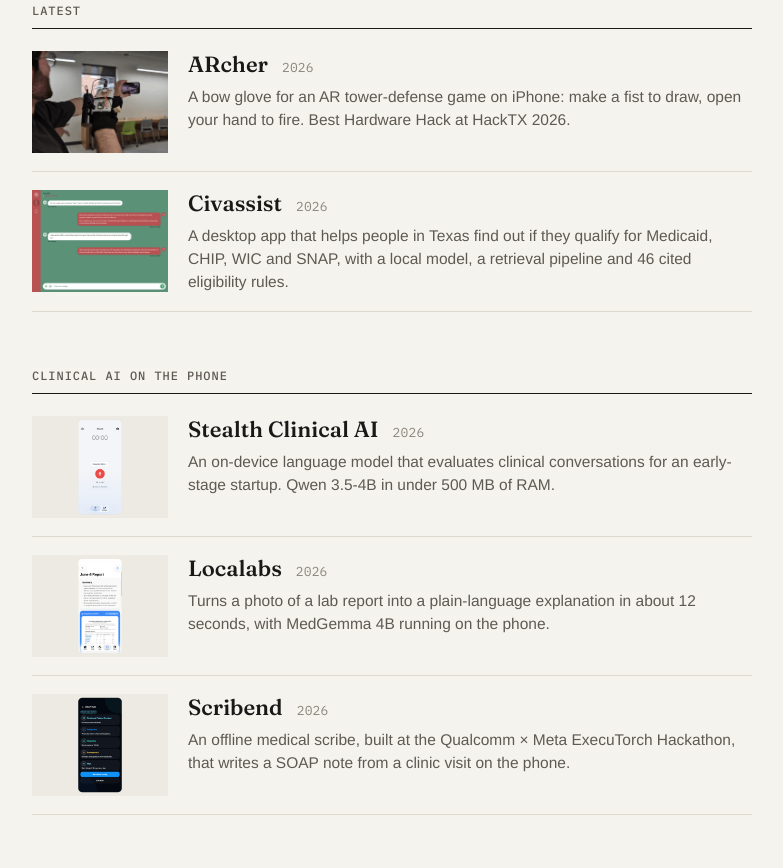
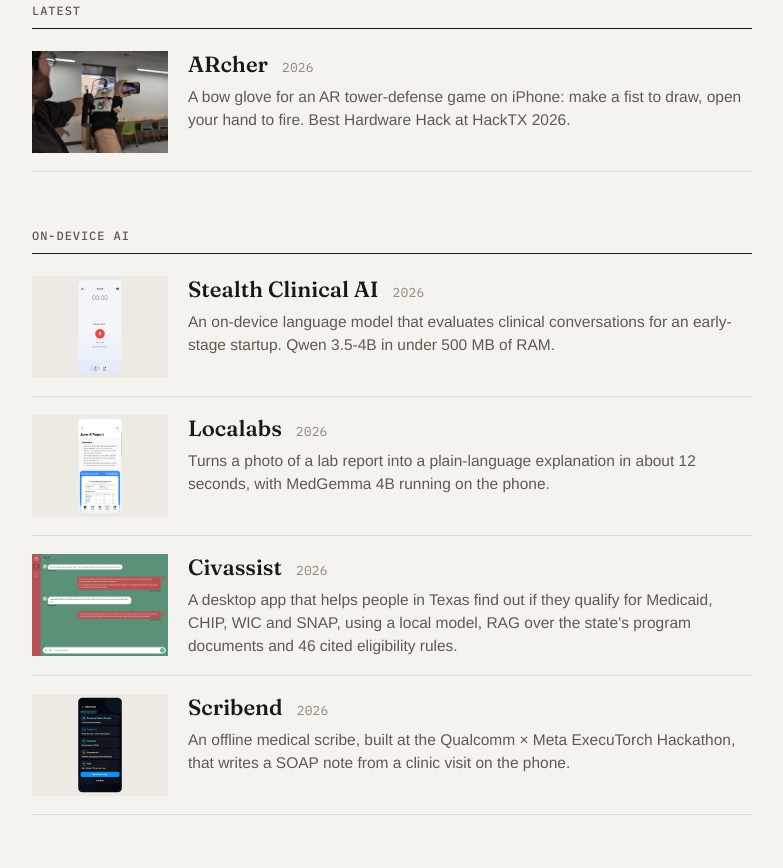
Before and after one commit to bshihab/website, a plain HTML site: page index.html in a window 1280 px wide. Shown: the part 406-1274 px from the top of the page, without its empty margins (248-1031 px from the left). Drawn offline with Linux system fonts and the light colour scheme; a web font is replaced by a local one.

Commit message:
Civassist: third in a renamed 'On-device AI' group, RAG in the summary lines

```diff
--- a/index.html
+++ b/index.html
@@ -42,14 +42,9 @@
       <div><div class="row-head"><h3 class="row-title">ARcher</h3><span class="row-year mono">2026</span></div>
       <p>A bow glove for an AR tower-defense game on iPhone: make a fist to draw, open your hand to fire. Best Hardware Hack at HackTX 2026.</p></div>
     </a>
-    <a class="row" href="civassist/">
-      <img class="thumb" src="civassist/screen.jpg" alt="The Civassist chat page partway through a screening conversation" width="1280" height="960">
-      <div><div class="row-head"><h3 class="row-title">Civassist</h3><span class="row-year mono">2026</span></div>
-      <p>A desktop app that helps people in Texas find out if they qualify for Medicaid, CHIP, WIC and SNAP, with a local model, a retrieval pipeline and 46 cited eligibility rules.</p></div>
-    </a>
   </section>
   <section class="group" aria-labelledby="g0">
-    <h2 id="g0">Clinical AI on the phone</h2>
+    <h2 id="g0">On-device AI</h2>
     <a class="row" href="clinical-ai/">
       <img class="thumb" src="clinical-ai/screen.jpg" alt="The app's recording screen" width="960" height="720">
       <div><div class="row-head"><h3 class="row-title">Stealth Clinical AI</h3><span class="row-year mono">2026</span></div>
@@ -59,6 +54,11 @@
       <img class="thumb" src="localabs/screen.jpg" alt="A Localabs report summary" width="960" height="720">
       <div><div class="row-head"><h3 class="row-title">Localabs</h3><span class="row-year mono">2026</span></div>
       <p>Turns a photo of a lab report into a plain-language explanation in about 12 seconds, with MedGemma 4B running on the phone.</p></div>
+    </a>
+    <a class="row" href="civassist/">
+      <img class="thumb" src="civassist/screen.jpg" alt="The Civassist chat page partway through a screening conversation" width="1280" height="960">
+      <div><div class="row-head"><h3 class="row-title">Civassist</h3><span class="row-year mono">2026</span></div>
+      <p>A desktop app that helps people in Texas find out if they qualify for Medicaid, CHIP, WIC and SNAP, using a local model, RAG over the state's program documents and 46 cited eligibility rules.</p></div>
     </a>
     <a class="row" href="scribend/">
       <img class="thumb" src="scribend/screen.jpg" alt="The Scribend SOAP note screen, recreated from the app's code" width="960" height="720">
```
Also changed, not shown: archer/index.html (+1 -1 lines), civassist/index.html (+2 -2 lines), localabs/index.html (+1 -1 lines).
